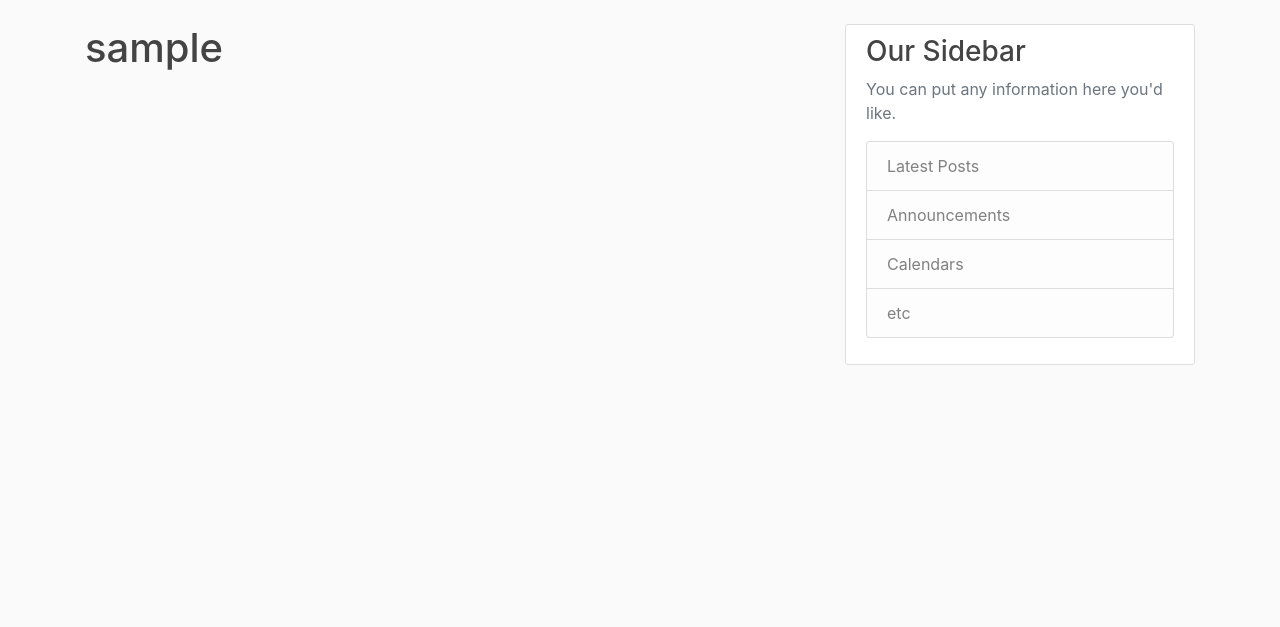
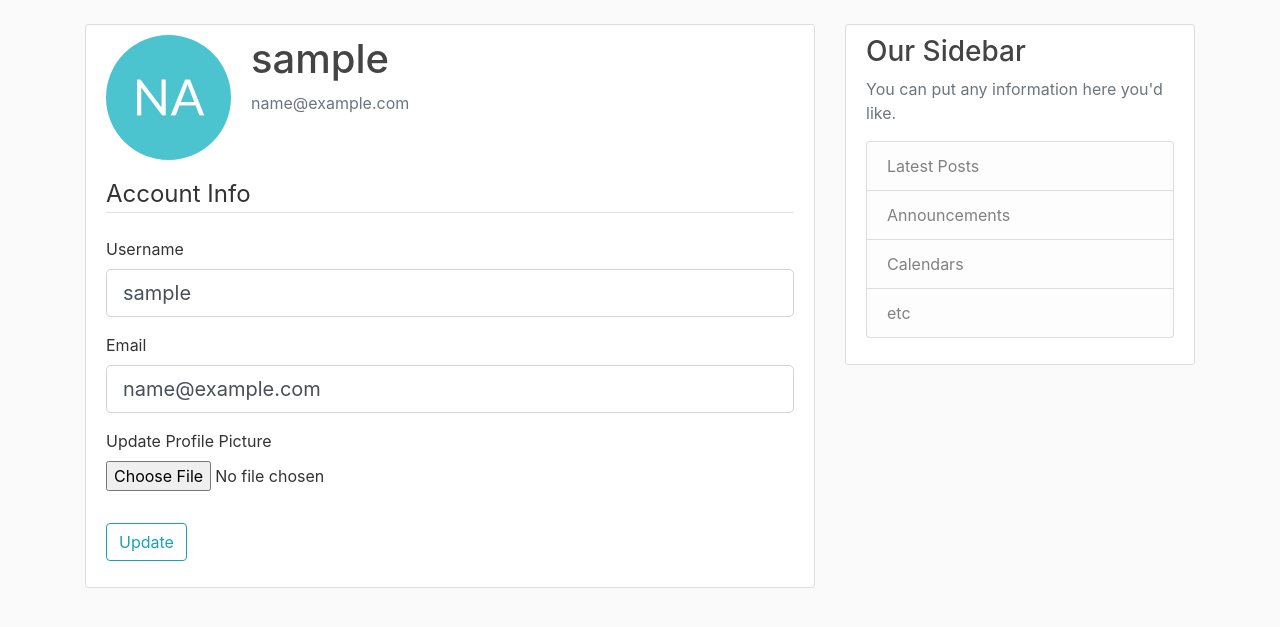
Before and after one commit to JeremyEffinger/Flask_Blog, a Flask app: page /account in a window 1280 px wide. Shown: the part 56-683 px from the top of the page. Run offline with Flask 2, Linux system fonts and the light colour scheme; the visitor is signed in with stand-in values (Sample User, id 1); data comes from the database, SQL or seed files in the repository; some libraries are stand-ins or nearby versions.

Commit message:
Profile pics added

```diff
--- a/flaskblog/forms.py
+++ b/flaskblog/forms.py
@@ -1,4 +1,6 @@
 from flask_wtf import FlaskForm
+from flask_wtf.file import FileField, FileAllowed
+from flask_login import current_user
 from wtforms import StringField, PasswordField, SubmitField, BooleanField
 from wtforms.validators import DataRequired, Length, Email, EqualTo, ValidationError
 from flaskblog.models import User
@@ -34,3 +36,30 @@ class LoginForm(FlaskForm):
     password = PasswordField("Password", validators=[DataRequired()])
     remember = BooleanField("Remember Me")
     submit = SubmitField("Login")
+
+
+class UpdateAccountForm(FlaskForm):
+    username = StringField(
+        "Username", validators=[DataRequired(), Length(min=3, max=20)]
+    )
+    email = StringField("Email", validators=[DataRequired(), Email()])
+    picture = FileField(
+        "Update Profile Picture", validators=[FileAllowed(["jpg", "png"])]
+    )
+    submit = SubmitField("Update")
+
+    def validate_username(self, username):
+        if username.data != current_user.username:
+            user = User.query.filter_by(username=username.data).first()
+            if user:
+                raise ValidationError(
+                    "That username is taken. Please choose a different one."
+                )
+
+    def validate_email(self, email):
+        if email.data != current_user.email:
+            user = User.query.filter_by(email=email.data).first()
+            if user:
+                raise ValidationError(
+                    "That email is taken. Please choose a different one."
+                )
--- a/flaskblog/routes.py
+++ b/flaskblog/routes.py
@@ -1,6 +1,9 @@
+import os
+import secrets
+from PIL import Image
 from flask import render_template, url_for, flash, redirect, request
 from flaskblog import app, db, bcrypt
-from flaskblog.forms import RegistrationForm, LoginForm
+from flaskblog.forms import RegistrationForm, LoginForm, UpdateAccountForm
 from flaskblog.models import User, Post
 from flask_login import login_user, current_user, logout_user, login_required
 
@@ -73,7 +76,43 @@ def logout():
     return redirect(url_for("home"))
 
 
-@app.route("/account")
+def save_picture(form_picture):
+    random_hex = secrets.token_hex(8)
+    _, f_ext = os.path.splitext(form_picture.filename)
+    picture_fn = random_hex + f_ext
+    picture_path = os.path.join(app.root_path, "static", "profile_pics", picture_fn)
+
+    output_size = (125, 125)
+    i = Image.open(form_picture)
+    i.thumbnail(output_size)
+
+    i.save(picture_path)
+
+    return picture_fn
+
+
+@app.route("/account", methods=["GET", "POST"])
 @login_required
 def account():
-    return render_template("account.html", title="Account")
+    form = UpdateAccountForm()
+    if form.validate_on_submit():
+        if form.picture.data:
+            old_pic = current_user.image_file
+            picture_file = save_picture(form.picture.data)
+            current_user.image_file = picture_file
+            if old_pic != "default.jpg":
+                os.remove(
+                    os.path.join(app.root_path, "static", "profile_pics", old_pic)
+                )
+        current_user.username = form.username.data
+        current_user.email = form.email.data
+        db.session.commit()
+        flash("Your Account has been updated.", "success")
+        return redirect(url_for("account"))
+    elif request.method == "GET":
+        form.username.data = current_user.username
+        form.email.data = current_user.email
+    image_file = url_for("static", filename="profile_pics/" + current_user.image_file)
+    return render_template(
+        "account.html", title="Account", image_file=image_file, form=form
+    )
--- a/flaskblog/templates/account.html
+++ b/flaskblog/templates/account.html
@@ -1,4 +1,59 @@
 {% extends "layout.html" %}
 {% block content %}
-<h1>{{ current_user.username }}</h1>
+<div class="content-section">
+    <div class="media">
+        <img class="rounded-circle account-img" src="{{ image_file }}">
+        <div class="media-body">
+            <h2 class="account-heading">{{ current_user.username }}</h2>
+            <p class="text-secondary">{{ current_user.email }}</p>
+        </div>
+    </div>
+    <form method="POST" action="" enctype="multipart/form-data">
+        {{ form.hidden_tag() }}
+        <fieldset class="form-group">
+            <legend class="border-bottom mb-4">Account Info</legend>
+            <div class="form-group">
+                {{ form.username.label(class="form-control-label") }}
+                {% if form.username.errors %}
+                {{ form.username(class="form-control form-control-lg
+                is-invalid") }}
+                <div class="invalid-feedback">
+                    {% for error in form.username.errors %}
+                    <span>{{ error }}</span>
+                    {% endfor %}
+                </div>
+                {% else %}
+                {{ form.username(class="form-control form-control-lg") }}
+                {% endif %}
+            </div>
+            <div class="form-group">
+                {{ form.email.label(class="form-control-label") }}
+                {% if form.email.errors %}
+                {{ form.email(class="form-control form-control-lg
+                is-invalid")
+                }}
+                <div class="invalid-feedback">
+                    {% for error in form.email.errors %}
+                    <span>{{ error }}</span>
+                    {% endfor %}
+                </div>
+                {% else %}
+                {{ form.email(class="form-control form-control-lg") }}
+                {% endif %}
+            </div>
+            <div class="form-group">
+                {{ form.picture.label() }}
+                {{ form.picture(class= 'form-control-file')}}
+                {% if form.picture.errors %}
+                    {% for error in form.picture.errors %}
+                        <span class='text-danger'>{{ error }}</span></br>
+                    {% endfor %}
+                {% endif %}
+            </div>
+        </fieldset>
+        <div class="form-group">
+            {{ form.submit(class="btn btn-outline-info")}}
+        </div>
+    </form>
+</div>
 {% endblock content %}
```
Also changed, not shown: flaskblog/Static/profile_pics/55f7a05e68a844d6.png (added), flaskblog/Static/profile_pics/default.jpg (added).
